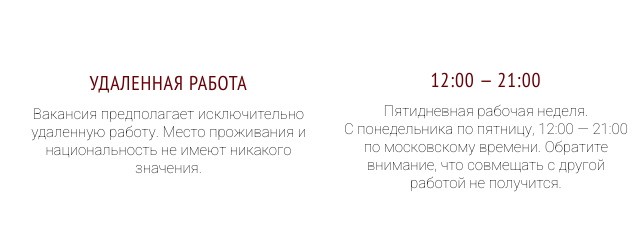
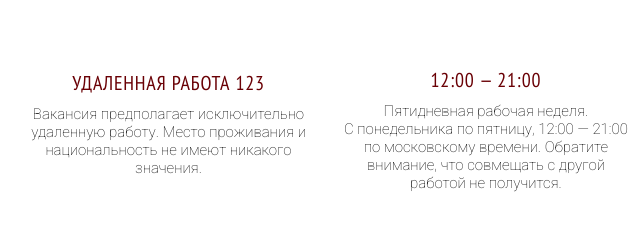
Before and after one commit to llleFF/Andrey, a plain HTML site: page index.html in a window 1280 px wide. Shown: the part 229-469 px from the top of the page, 218-858 px from the left. Drawn offline with nearby package versions, Linux system fonts and the light colour scheme; a script that the page names is missing.

Commit message:
second commit

```diff
--- a/index.html
+++ b/index.html
@@ -19,7 +19,7 @@
 
         <section class="jobInfo">
             <div class="remoteJob">
-                <h1>УДАЛЕННАЯ РАБОТА</h1>
+                <h1>УДАЛЕННАЯ РАБОТА 123 </h1>
 
                 <p>
                     Вакансия предполагает исключительно удаленную работу. Место проживания и национальность не имеют
```
